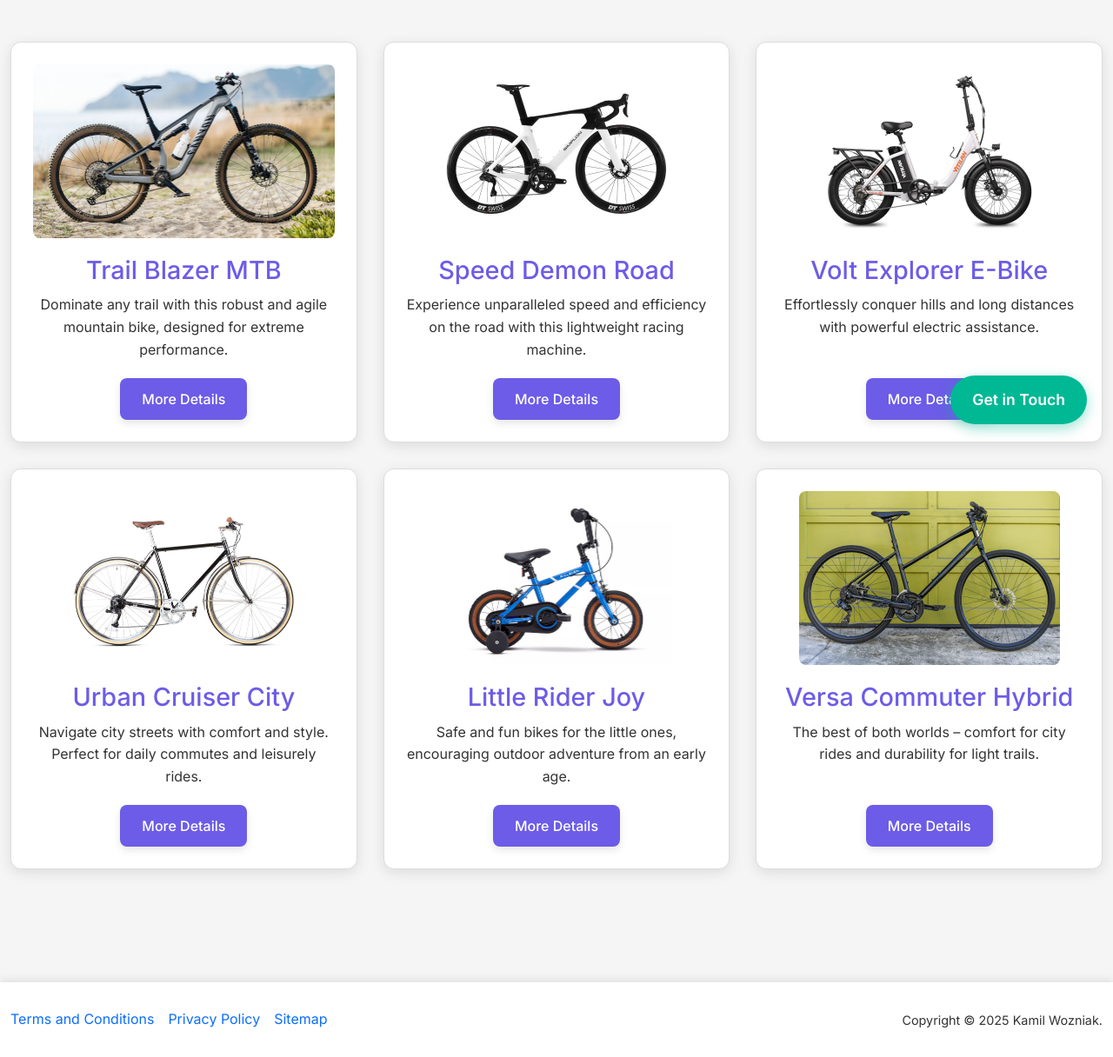
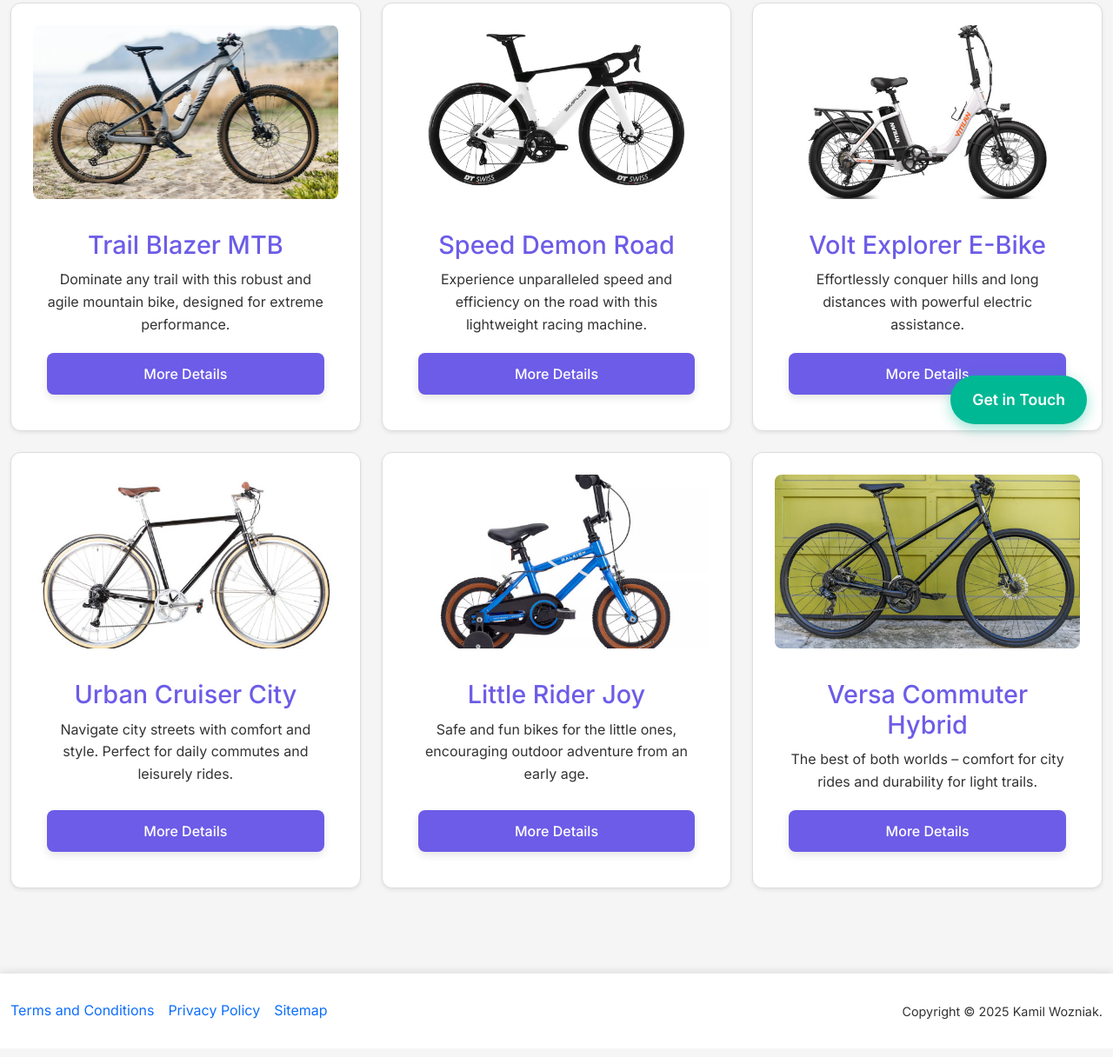
Before and after one commit to KamilWo/step8up-week3-website, a website built with Parcel: page src/products.html in a window 1280 px wide. Shown: the part 282-1498 px from the top of the page at 87% size. Built offline with nearby package versions, Linux system fonts and the light colour scheme.

Commit message:
Search box fix, products and services cards

```diff
--- a/src/products.html
+++ b/src/products.html
@@ -60,7 +60,7 @@
           <form class="d-flex my-2 my-lg-0 order-lg-1 me-lg-2" role="search">
             <div class="input-group">
               <input type="text" class="form-control" id="search-input" placeholder="Search..." aria-label="Search">
-              <button class="btn btn-outline-secondary" type="submit"><i class="fas fa-search"></i></button>
+              <button class="btn btn-outline-secondary ms-2" type="submit"><i class="fas fa-search"></i></button>
             </div>
           </form>
 
@@ -76,52 +76,70 @@
 
 <!-- Main Content Area -->
 <main>
-  <section id="products">
+  <section id="products" class="py-5">
     <div class="container">
-      <h2>Our Bicycle Collections</h2>
-      <p>Explore a wide range of bicycles tailored for every rider and terrain.</p>
-      <div class="card-grid">
-        <!-- Product Card 1 -->
-        <div class="card">
-          <img src="./assets/images/products/mountain_bike.jpg" alt="Mountain Bike">
-          <h3>Trail Blazer MTB</h3>
-          <p>Dominate any trail with this robust and agile mountain bike, designed for extreme performance.</p>
-          <a href="./more_details.html" class="btn">More Details</a>
+      <h2 class="text-center mb-4">Our Bicycle Collections</h2>
+      <p class="text-center mb-5">Explore a wide range of bicycles tailored for every rider and terrain.</p>
+      <div class="row row-cols-1 row-cols-md-2 row-cols-lg-3 g-4">
+        <div class="col">
+          <div class="card h-100 shadow-sm">
+            <img src="./assets/images/products/mountain_bike.jpg" class="card-img-top" alt="Mountain Bike">
+            <div class="card-body d-flex flex-column">
+              <h3 class="card-title">Trail Blazer MTB</h3>
+              <p class="card-text">Dominate any trail with this robust and agile mountain bike, designed for extreme performance.</p>
+              <a href="./more_details.html" class="btn btn-primary mt-auto">More Details</a>
+            </div>
+          </div>
         </div>
-        <!-- Product Card 2 -->
-        <div class="card">
-          <img src="./assets/images/products/road_bike.jpg" alt="Road Bike">
-          <h3>Speed Demon Road</h3>
-          <p>Experience unparalleled speed and efficiency on the road with this lightweight racing machine.</p>
-          <a href="./more_details.html" class="btn">More Details</a>
+        <div class="col">
+          <div class="card h-100 shadow-sm">
+            <img src="./assets/images/products/road_bike.jpg" class="card-img-top" alt="Road Bike">
+            <div class="card-body d-flex flex-column">
+              <h3 class="card-title">Speed Demon Road</h3>
+              <p class="card-text">Experience unparalleled speed and efficiency on the road with this lightweight racing machine.</p>
+              <a href="./more_details.html" class="btn btn-primary mt-auto">More Details</a>
+            </div>
+          </div>
         </div>
-        <!-- Product Card 3 -->
-        <div class="card">
-          <img src="./assets/images/products/electric_bike.jpg" alt="Electric Bike">
-          <h3>Volt Explorer E-Bike</h3>
-          <p>Effortlessly conquer hills and long distances with powerful electric assistance.</p>
-          <a href="./more_details.html" class="btn">More Details</a>
+        <div class="col">
+          <div class="card h-100 shadow-sm">
+            <img src="./assets/images/products/electric_bike.jpg" class="card-img-top" alt="Electric Bike">
+            <div class="card-body d-flex flex-column">
+              <h3 class="card-title">Volt Explorer E-Bike</h3>
+              <p class="card-text">Effortlessly conquer hills and long distances with powerful electric assistance.</p>
+              <a href="./more_details.html" class="btn btn-primary mt-auto">More Details</a>
+            </div>
+          </div>
         </div>
-        <!-- Product Card 4 -->
-        <div class="card">
-          <img src="./assets/images/products/city_bike.jpg" alt="City Bike">
-          <h3>Urban Cruiser City</h3>
-          <p>Navigate city streets with comfort and style. Perfect for daily commutes and leisurely rides.</p>
-          <a href="./more_details.html" class="btn">More Details</a>
+        <div class="col">
+          <div class="card h-100 shadow-sm">
+            <img src="./assets/images/products/city_bike.jpg" class="card-img-top" alt="City Bike">
+            <div class="card-body d-flex flex-column">
+              <h3 class="card-title">Urban Cruiser City</h3>
+              <p class="card-text">Navigate city streets with comfort and style. Perfect for daily commutes and leisurely rides.</p>
+              <a href="./more_details.html" class="btn btn-primary mt-auto">More Details</a>
+            </div>
+          </div>
         </div>
-        <!-- Product Card 5 -->
-        <div class="card">
-          <img src="./assets/images/products/kids_bike.jpg" alt="Kids Bike">
-          <h3>Little Rider Joy</h3>
-          <p>Safe and fun bikes for the little ones, encouraging outdoor adventure from an early age.</p>
-          <a href="./more_details.html" class="btn">More Details</a>
+        <div class="col">
+          <div class="card h-100 shadow-sm">
+            <img src="./assets/images/products/kids_bike.jpg" class="card-img-top" alt="Kids Bike">
+            <div class="card-body d-flex flex-column">
+              <h3 class="card-title">Little Rider Joy</h3>
+              <p class="card-text">Safe and fun bikes for the little ones, encouraging outdoor adventure from an early age.</p>
+              <a href="./more_details.html" class="btn btn-primary mt-auto">More Details</a>
+            </div>
+          </div>
         </div>
-        <!-- Product Card 6 -->
-        <div class="card">
-          <img src="./assets/images/products/hybrid_bike.jpg" alt="Hybrid Bike">
-          <h3>Versa Commuter Hybrid</h3>
-          <p>The best of both worlds – comfort for city rides and durability for light trails.</p>
-          <a href="./more_details.html" class="btn">More Details</a>
+        <div class="col">
+          <div class="card h-100 shadow-sm">
+            <img src="./assets/images/products/hybrid_bike.jpg" class="card-img-top" alt="Hybrid Bike">
+            <div class="card-body d-flex flex-column">
+              <h3 class="card-title">Versa Commuter Hybrid</h3>
+              <p class="card-text">The best of both worlds – comfort for city rides and durability for light trails.</p>
+              <a href="./more_details.html" class="btn btn-primary mt-auto">More Details</a>
+            </div>
+          </div>
         </div>
       </div>
     </div>
```
Also changed, not shown: src/about.html (+1 -1 lines), src/contact.html (+1 -1 lines), src/index.html (+1 -1 lines), src/more_details.html (+1 -1 lines), src/privacy.html (+1 -1 lines), src/services.html (+41 -30 lines), src/site_map.html (+1 -1 lines), src/terms.html (+1 -1 lines).
